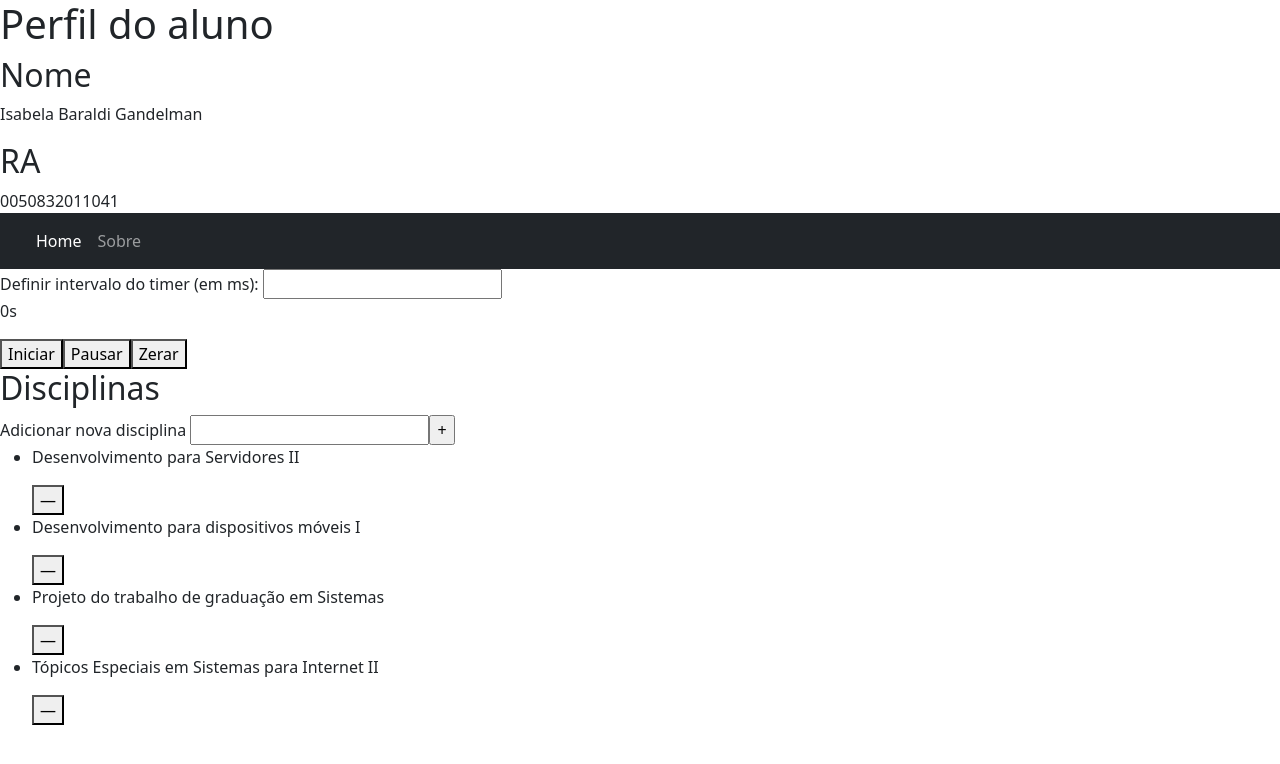
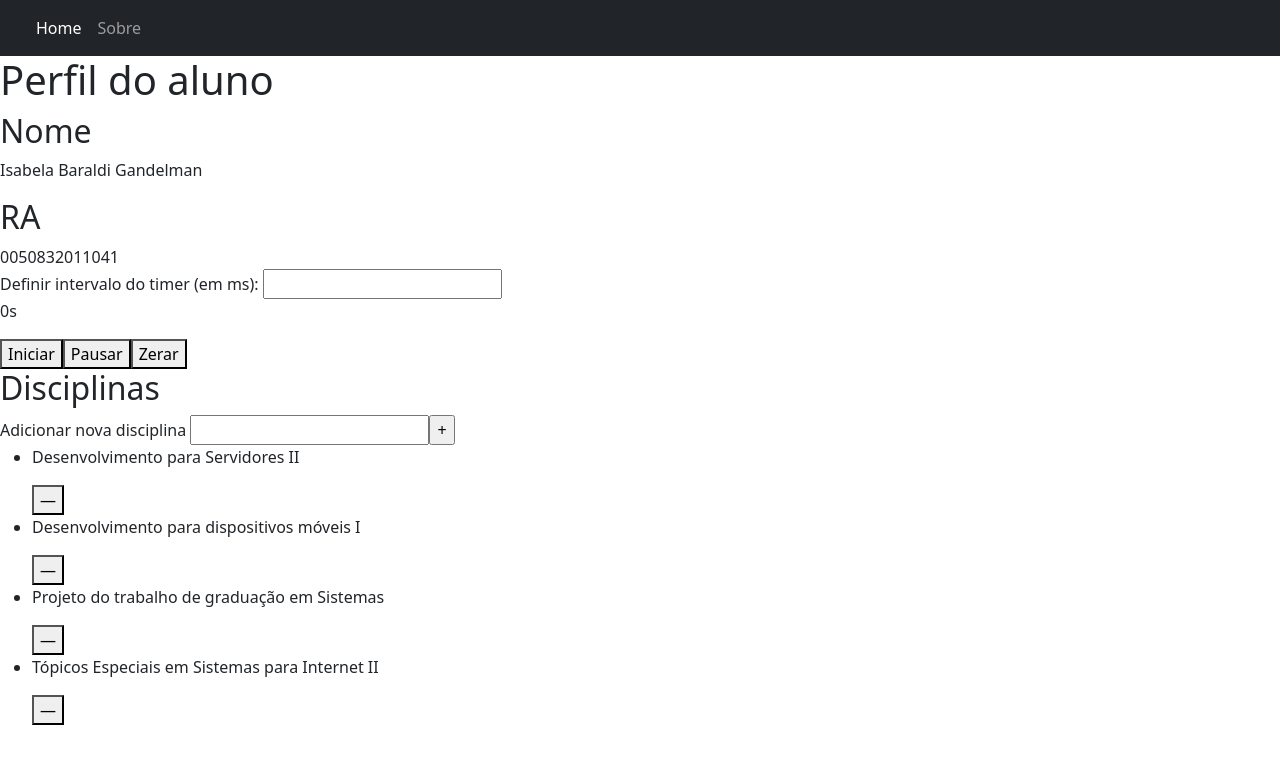
Before and after one commit to isabeela/timer-disciplina-angular, an Angular app: page / in a window 1280 px wide. Shown: the top 764 px of the page. Built offline with nearby package versions, Linux system fonts and the light colour scheme.

Commit message:
4 files modified

```diff
--- a/src/app/app.component.html
+++ b/src/app/app.component.html
@@ -1,4 +1,5 @@
+<app-navbar> </app-navbar>
 <app-home></app-home>
-<app-navbar> </app-navbar>
+
 <app-tempo></app-tempo>
 <app-disciplinas></app-disciplinas>
--- a/src/app/navbar/navbar.component.html
+++ b/src/app/navbar/navbar.component.html
@@ -11,7 +11,7 @@
             Home </a>
         </li>
         <li class="nav-item">
-        <a class="nav-link" > Sobre</a>
+          <a class="nav-link"> Sobre</a>
         </li>
       </ul>
     </div>
```
Also changed, not shown: src/app/app.module.ts (+12 -1 lines), src/index.html (+2 -8 lines). Lines whose indentation alone changed are shown as unchanged.
